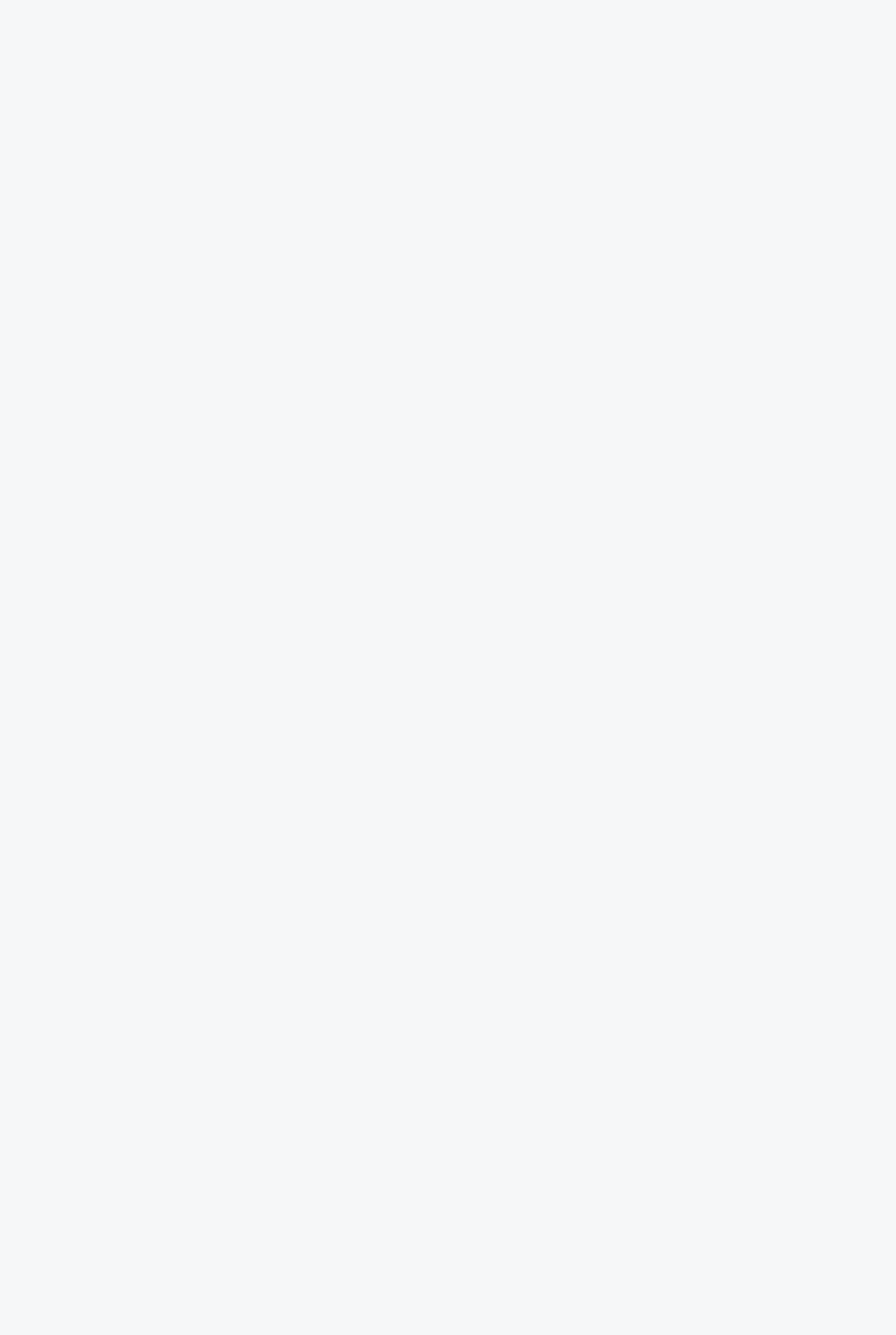
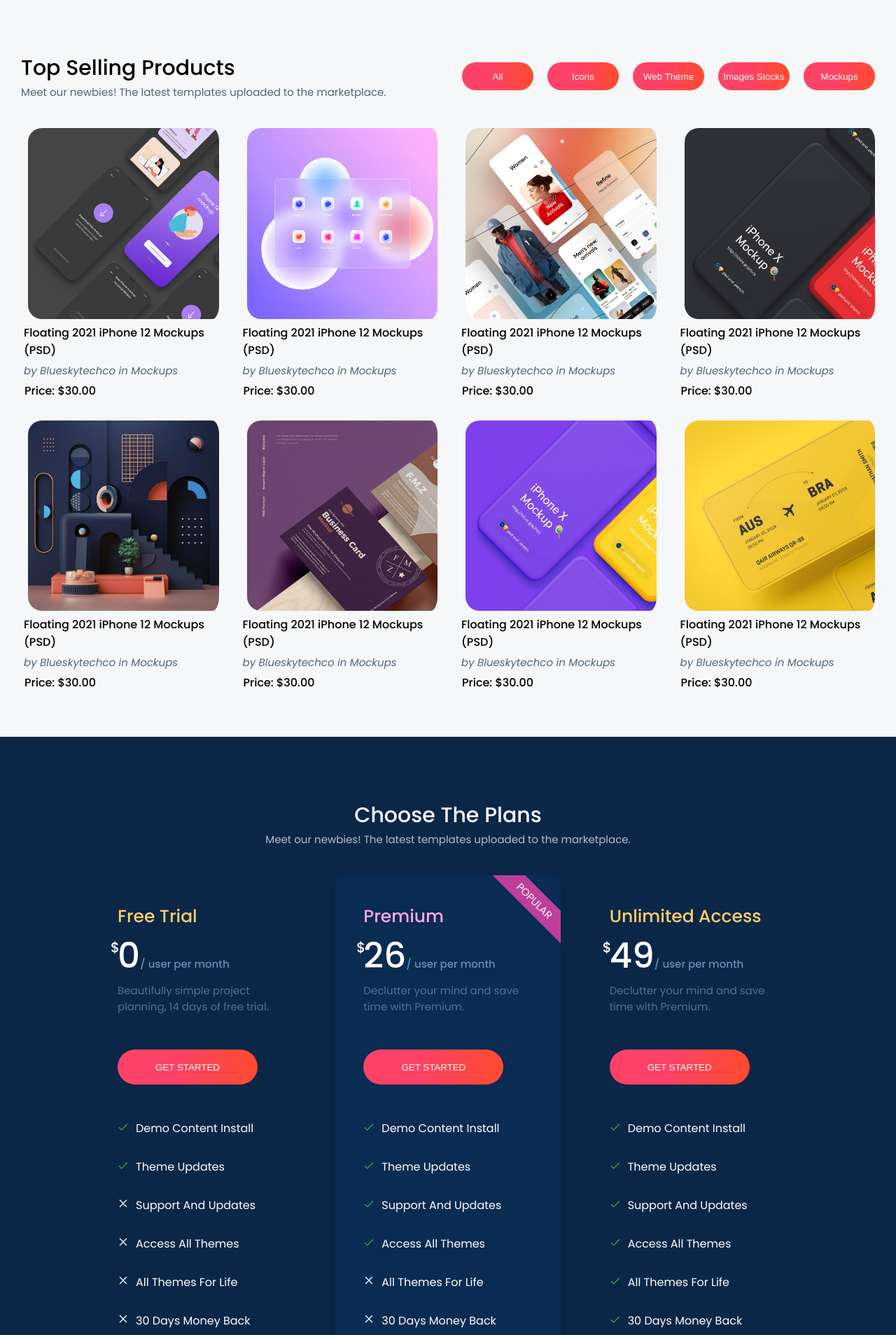
Before and after one commit to Mahamilyas211/Shopping-Cart, a React (Create React App) app: page / in a window 1280 px wide. Shown: the part 2012-3920 px from the top of the page at 70% size. Before the commit the page ends 2032 px from the top, so only its background shows below. Built offline with nearby package versions, Linux system fonts and the light colour scheme.

Commit message:
Plan Price and Top Products Added

```diff
--- a/src/components/home/Home.jsx
+++ b/src/components/home/Home.jsx
@@ -3,6 +3,8 @@ import Hero from './hero/Hero'
 import Card from './hero/Card'
 import { Product } from './product/Product'
 import Banner from './banner/Banner'
+import TopProduct from './topproduct/TopProduct'
+import Price from './price/Price'
 
 
 const Home = () => {
@@ -12,6 +14,10 @@ const Home = () => {
     <Card/>
      <Product />
      <Banner />
+     <TopProduct />
+     <Price />
+
+
 
 
     </>
--- /dev/null
+++ b/src/components/home/price/Price.jsx
@@ -0,0 +1,40 @@
+import React from 'react'
+import Heading from '../../common/Heading'
+import { price } from '../../assets/data/data'
+
+const Price = () => {
+  return (
+    <>
+    <section className='price'>
+        <Heading title='Choose The Plans' desc='Meet our newbies! The latest templates uploaded to the marketplace.' />
+
+        <div className="content">
+            {price.map((item) => (
+                <div className="box">
+                    <h3>{item.name}</h3>
+                    <h1>
+                        <span>$</span>
+                        {item.price}
+                        <label htmlFor="">/ user per month</label>
+                    </h1>
+                    <p>{item.desc}</p>
+                    <button className='button'>GET STARTED</button>
+
+                    <ul>
+                        {item.list.map((lists) => (
+                            <li>
+                                <i>{lists.icon}</i>
+                                <span>{lists.para}</span>
+
+                            </li>
+                        ))}
+                    </ul>
+                </div>
+            ))}
+        </div>
+    </section>
+    </>
+  )
+}
+
+export default Price
--- /dev/null
+++ b/src/components/home/topproduct/TopProduct.jsx
@@ -0,0 +1,39 @@
+import React, { useState } from 'react'
+import Heading from '../../common/Heading'
+import ProductItems from '../product/ProductItems'
+import { topProducts } from '../../assets/data/data'
+
+const TopProduct = () => {
+    const [data, setdata] = useState(topProducts)
+    const allCategories = ["all", ...new Set(data.map((item) => item.category))]
+    const [category, setcategory] = useState(allCategories)
+
+    const handleFilter = (category) => {
+      const newItem = topProducts.filter((item) => item.category === category)
+      setdata(newItem)
+
+      if (category === "all"){
+        setdata(topProducts)
+        return
+      }
+    }
+
+  return (
+    <><section className='topproduct'>
+        <div className="container">
+            <div className="head">
+                <Heading title='Top Selling Products' desc='Meet our newbies! The latest templates uploaded to the marketplace.'/>
+                <div className="category">
+                    {category.map((category) => (
+                        <button className='button' onClick={() => handleFilter(category)}>{category}</button>
+                    ))}
+                </div>
+            </div>
+            <ProductItems data={data} />
+        </div>
+        </section>
+        </>
+  )
+}
+
+export default TopProduct
```
